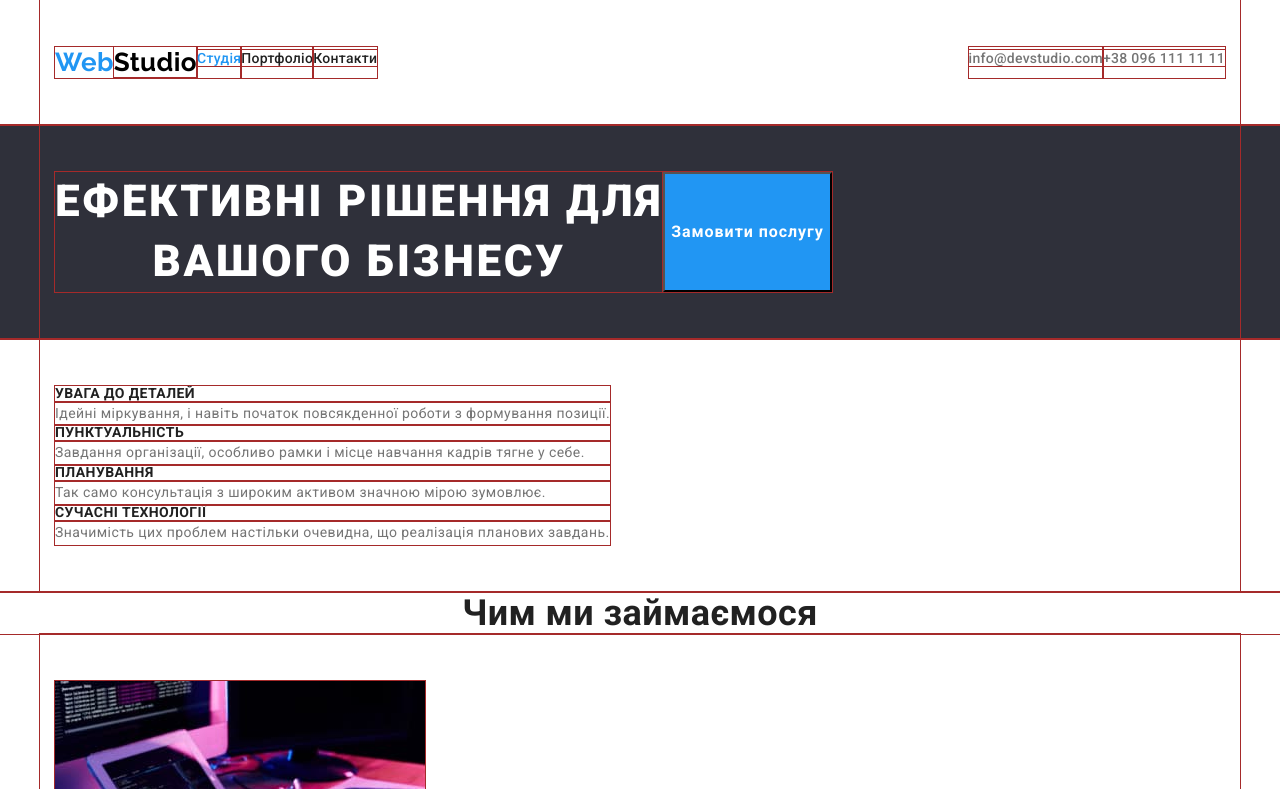
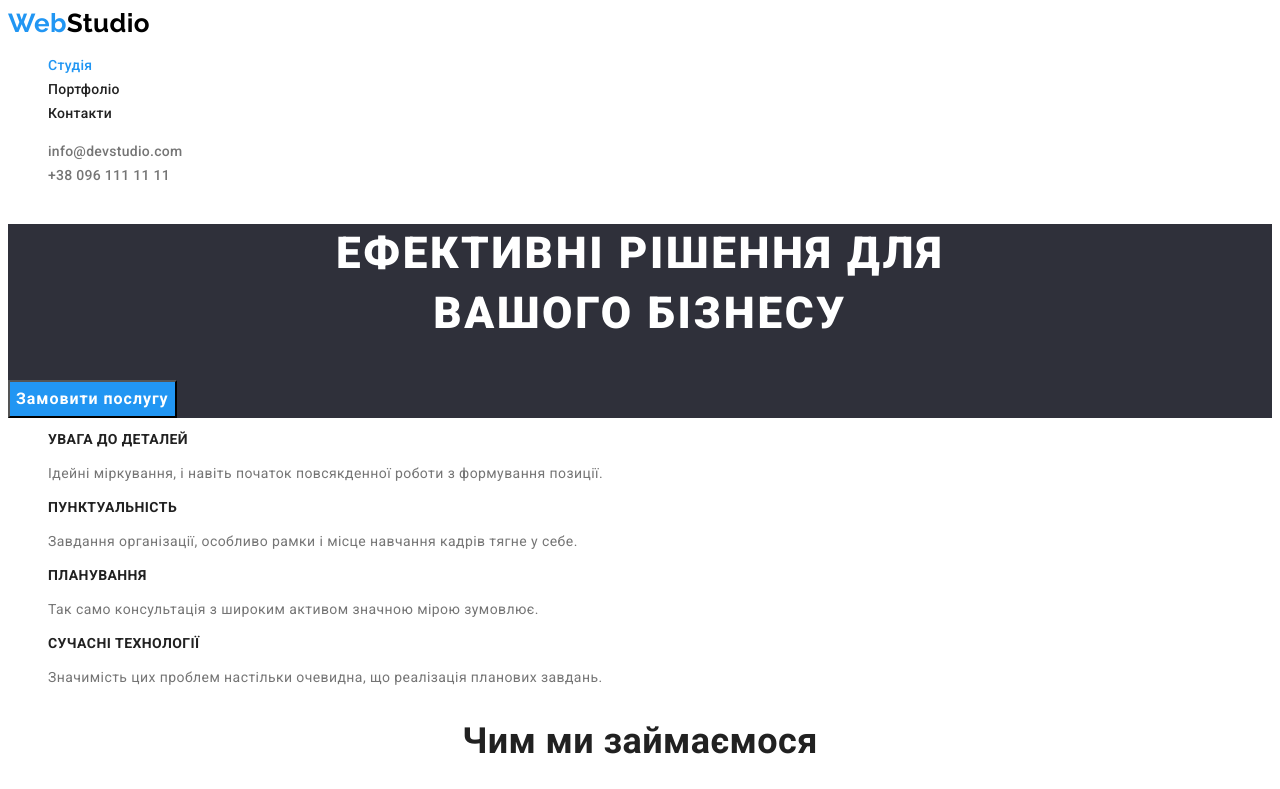
Before and after one commit to VIlliaV/goit-markup-hw-03, a plain HTML site: page index.html in a window 1280 px wide. Shown: the top 789 px of the page. Drawn offline with nearby package versions, Linux system fonts and the light colour scheme.

Commit message:
start new

```diff
--- a/css/styles.css
+++ b/css/styles.css
@@ -9,9 +9,6 @@
 }
 
 /* style for body */
-* {
-  outline: 1px solid brown;
-}
 
 body {
   color: var(--primary-text-color);
@@ -25,18 +22,6 @@ body {
 }
 
 /* constant identical properties */
-h1,
-h2,
-h3,
-h4,
-h5,
-h6,
-p,
-ul {
-  margin: 0;
-  padding: 0;
-  display: block;
-}
 
 .list {
   list-style: none;
@@ -51,20 +36,7 @@ ul {
   line-height: 1.17;
 }
 
-.container {
-  display: flex;
-  width: 1200px;
-  padding: 47px 15px 47px 15px;
-  margin: 0 auto;
-}
-header > .container {
-  justify-content: space-between;
-  margin: 0 auto;
-}
 /* nav */
-.nav {
-  display: flex;
-}
 
 .logo {
   color: var(--accent-color);
@@ -75,9 +47,6 @@ header > .container {
 }
 .nav .studio {
   color: #000000;
-}
-.nav-link {
-  display: flex;
 }
 .nav-link .link {
   color: var(--secondary-text-color);
@@ -94,9 +63,6 @@ header > .container {
 }
 
 /* contact */
-.contact {
-  display: flex;
-}
 
 .contact .link {
   color: var(--primary-text-color);
--- a/index.html
+++ b/index.html
@@ -5,10 +5,6 @@
     <meta http-equiv="X-UA-Compatible" content="IE=edge" />
     <meta name="viewport" content="width=device-width, initial-scale=1.0" />
     <title>WebStudio</title>
-    <link
-      rel="stylesheet"
-      href="https://cdnjs.cloudflare.com/ajax/libs/modern-normalize/1.1.0/modern-normalize.min.css"
-    />
     <link rel="preconnect" href="https://fonts.googleapis.com" />
     <link rel="preconnect" href="https://fonts.gstatic.com" crossorigin />
     <link
@@ -19,7 +15,6 @@
   </head>
   <body>
     <header>
-      <div class="container">
       <nav class="nav">
         <a class="logo link" href="./index.html" lang="en">
           Web<span class="studio">Studio</span></a
@@ -37,7 +32,6 @@
         </ul>
       </nav>
       <!--contact-->
-
       <ul class="contact list">
         <li>
           <a class="link" href="mailto:info@devstudio.com"
@@ -48,26 +42,20 @@
           <a class="link" href="tel:+380961111111">+38 096 111 11 11</a>
         </li>
       </ul>
-        </div>
-      </div>
     </header>
     <main>
       <!--Hero-->
       <section class="hero">
-        <div class="container">
         <h1 class="title-hero">
           Ефективні рішення для <br />
           вашого бізнесу
         </h1>
         <button class="button" type="button">Замовити послугу</button>
-        </div>
       </section>
       <!--features-->
       <section class="features">
+        <!-- hide title -->
         <h2 class="visually-hidden">Особливості</h2>
-        <div class="container">
-          <!-- hide title -->
-
         <ul class="list">
           <li>
             <h3 class="title">УВАГА ДО ДЕТАЛЕЙ</h3>
@@ -79,8 +67,8 @@
           <li>
             <h3 class="title">ПУНКТУАЛЬНІСТЬ</h3>
             <p>
-                Завдання організації, особливо рамки і місце навчання кадрів
-                тягне у себе.
+              Завдання організації, особливо рамки і місце навчання кадрів тягне
+              у себе.
             </p>
           </li>
           <li>
@@ -92,17 +80,15 @@
           <li>
             <h3 class="title">СУЧАСНІ ТЕХНОЛОГІЇ</h3>
             <p>
-                Значимість цих проблем настільки очевидна, що реалізація
-                планових завдань.
+              Значимість цих проблем настільки очевидна, що реалізація планових
+              завдань.
             </p>
           </li>
         </ul>
-        </div>
       </section>
       <!--we do-->
       <section class="do">
         <h2 class="title">Чим ми займаємося</h2>
-        <div class="container">
         <ul class="list">
           <li>
             <img
@@ -126,12 +112,10 @@
             />
           </li>
         </ul>
-        </div>
       </section>
       <!--our team-->
       <section class="team">
         <h2 class="title">Наша команда</h2>
-        <div class="container">
         <ul class="list">
           <li class="team-item">
             <img src="./images/team1.jpg" alt="Ігор Дем'яненко" width="270" />
@@ -154,11 +138,9 @@
             <p class="text" lang="en">UI Designer</p>
           </li>
         </ul>
-        </div>
       </section>
     </main>
     <footer class="footer">
-      <div class="container">
       <a class="logo link" href="./index.html"
         >Web<span class="studio">Studio</span></a
       >
@@ -175,7 +157,6 @@
           </li>
         </ul>
       </address>
-      </div>
     </footer>
   </body>
 </html>
```
Also changed, not shown: portfolio.html (+0 -6 lines). Lines whose indentation alone changed are shown as unchanged.
